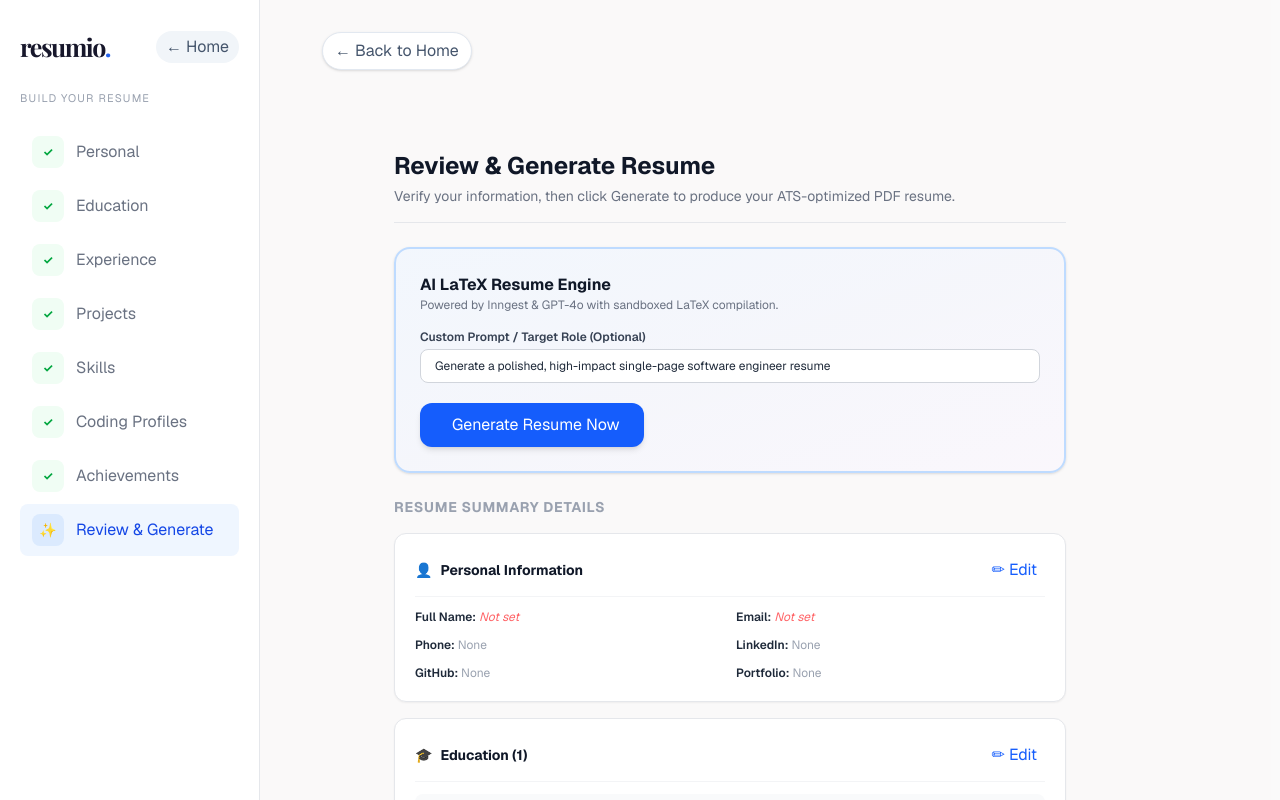
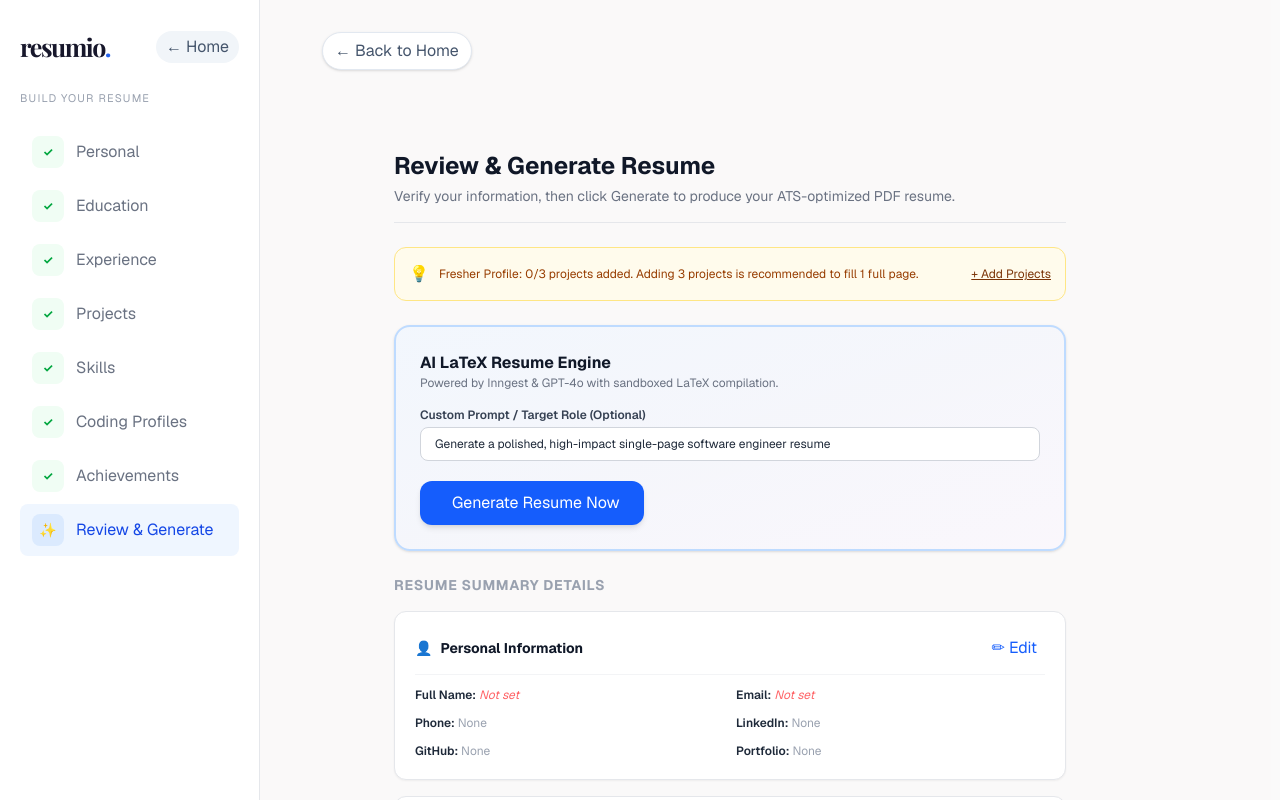
Before and after one commit to amritrajputt/AI-Resume-Builder, a Next.js app in the folder frontend/: page /details/review in a window 1280 px wide. Shown: the top 800 px of the page. Built offline with nearby package versions, Linux system fonts and the light colour scheme; no server answers; a web font is replaced by a local one.

Commit message:
added suggestion on form

```diff
--- a/frontend/app/details/education/page.tsx
+++ b/frontend/app/details/education/page.tsx
@@ -48,9 +48,24 @@ export default function Education() {
   return (
     <div className="w-full max-w-xl my-20 mr-50">
       <h2 className="text-2xl font-bold text-gray-900 mb-1">Education Details</h2>
-      <p className="text-sm text-gray-500 mb-6">
+      <p className="text-sm text-gray-500 mb-4">
         Add your academic qualifications (max 2 entries: e.g. B.Tech, M.Tech, 12th).
       </p>
+
+      {/* Smart Education Recommendation */}
+      <div className="mb-6 rounded-2xl border border-blue-200 bg-gradient-to-r from-blue-50/90 via-indigo-50/60 to-blue-50/90 p-4 shadow-xs flex items-start gap-3">
+        <div className="flex h-7 w-7 items-center justify-center rounded-xl bg-blue-600 text-white font-bold text-xs shrink-0 mt-0.5">
+          💡
+        </div>
+        <div className="text-xs leading-relaxed text-slate-700">
+          <p className="font-semibold text-slate-900 mb-0.5">
+            Smart Education Recommendation
+          </p>
+          <span>
+            For a clean 1-page ATS resume, mention your <strong className="text-blue-700 font-semibold">current degree (e.g. B.Tech/M.Tech)</strong> or a <strong className="text-blue-700 font-semibold">maximum of 2 education entries</strong> (e.g. College &amp; 12th). Avoid listing 10th grade or middle school. (Currently: <span className={educationList.length <= 2 ? "text-emerald-700 font-bold" : "text-amber-600 font-bold"}>{educationList.length}/2 entries</span>)
+          </span>
+        </div>
+      </div>
 
       <form
         onSubmit={(e) => {
--- a/frontend/app/details/projects/page.tsx
+++ b/frontend/app/details/projects/page.tsx
@@ -65,12 +65,37 @@ export default function ProjectsPage() {
     );
   };
 
+  const experienceCount = Array.isArray(draft.experience) ? draft.experience.length : 0;
+  const projectCount = projectsList.length;
+  const isFresher = experienceCount === 0;
+
   return (
     <div className="w-full max-w-xl my-20 mr-50">
       <h2 className="text-2xl font-bold text-gray-900 mb-1">Projects</h2>
-      <p className="text-sm text-gray-500 mb-6">
+      <p className="text-sm text-gray-500 mb-4">
         Highlight your best personal, open-source, or academic projects.
       </p>
+
+      {/* Smart Page Density Suggestion */}
+      <div className="mb-6 rounded-2xl border border-blue-200 bg-gradient-to-r from-blue-50/90 via-indigo-50/60 to-blue-50/90 p-4 shadow-xs flex items-start gap-3">
+        <div className="flex h-7 w-7 items-center justify-center rounded-xl bg-blue-600 text-white font-bold text-xs shrink-0 mt-0.5">
+          💡
+        </div>
+        <div className="text-xs leading-relaxed text-slate-700">
+          <p className="font-semibold text-slate-900 mb-0.5">
+            Smart 1-Page Layout Tip
+          </p>
+          {isFresher ? (
+            <span>
+              Since you have <strong className="text-blue-700 font-semibold">0 work experience</strong>, we recommend adding at least <strong className="text-blue-700 font-semibold">3 detailed projects</strong> to fill your 1-page resume perfectly. (Currently: <span className={projectCount >= 3 ? "text-emerald-700 font-bold" : "text-amber-600 font-bold"}>{projectCount}/3 added</span>)
+            </span>
+          ) : (
+            <span>
+              For profiles with work experience, adding <strong className="text-blue-700 font-semibold">2 strong projects</strong> is recommended to fill 1 page cleanly. (Currently: <span className={projectCount >= 2 ? "text-emerald-700 font-bold" : "text-amber-600 font-bold"}>{projectCount}/2 added</span>)
+            </span>
+          )}
+        </div>
+      </div>
 
       <form
         onSubmit={(e) => {
--- a/frontend/app/details/resume-draft.tsx
+++ b/frontend/app/details/resume-draft.tsx
@@ -159,6 +159,18 @@ export function ResumeDraftProvider({ children }: { children: React.ReactNode })
       education: draft.education.filter(
         (e) => e.degree.trim() || e.institution.trim()
       ),
+      projects: draft.projects.filter(
+        (p) => p.title.trim() || p.description.trim() || (p.technologies && p.technologies.length > 0)
+      ),
+      experience: draft.experience.filter(
+        (exp) => exp.company.trim() || exp.role.trim() || exp.description.trim()
+      ),
+      codingProfiles: draft.codingProfiles.filter(
+        (cp) => cp.platform.trim() || cp.url.trim()
+      ),
+      achievements: draft.achievements.filter(
+        (ach) => ach.title.trim()
+      ),
     };
 
     return fetch(`${backendUrl}/data/savedetails`, {
--- a/frontend/app/details/review/page.tsx
+++ b/frontend/app/details/review/page.tsx
@@ -208,6 +208,39 @@ export default function ReviewPage() {
           </button>
         </div>
       )}
+
+      {/* Smart Density Suggestion Banner */}
+      {(() => {
+        const expCount = Array.isArray(draft.experience) ? draft.experience.length : 0;
+        const projCount = Array.isArray(draft.projects) ? draft.projects.length : 0;
+        const isFresher = expCount === 0;
+        const isOptimal = isFresher ? projCount >= 3 : projCount >= 2;
+
+        return (
+          <div className={`p-3.5 rounded-xl border text-xs flex items-center justify-between ${
+            isOptimal
+              ? "bg-emerald-50/80 border-emerald-200 text-emerald-800"
+              : "bg-amber-50/90 border-amber-200 text-amber-800"
+          }`}>
+            <div className="flex items-center gap-2.5">
+              <span className="text-base">{isOptimal ? "✨" : "💡"}</span>
+              <span>
+                {isFresher
+                  ? `Fresher Profile: ${projCount}/3 projects added. ${projCount < 3 ? "Adding 3 projects is recommended to fill 1 full page." : "Great job! 3+ projects will fill 1 full page."}`
+                  : `Experienced Profile: ${expCount} experience & ${projCount}/2 projects added. Ideal for a clean 1-page layout.`}
+              </span>
+            </div>
+            {!isOptimal && (
+              <Link
+                href="/details/projects"
+                className="font-semibold text-amber-900 underline hover:text-amber-700 whitespace-nowrap ml-2"
+              >
+                + Add Projects
+              </Link>
+            )}
+          </div>
+        );
+      })()}
 
       {/* Generation Callout Card */}
       <div className="rounded-2xl border-2 border-blue-200 bg-gradient-to-br from-blue-50/70 via-indigo-50/40 to-purple-50/50 p-6 shadow-sm space-y-4">
```
